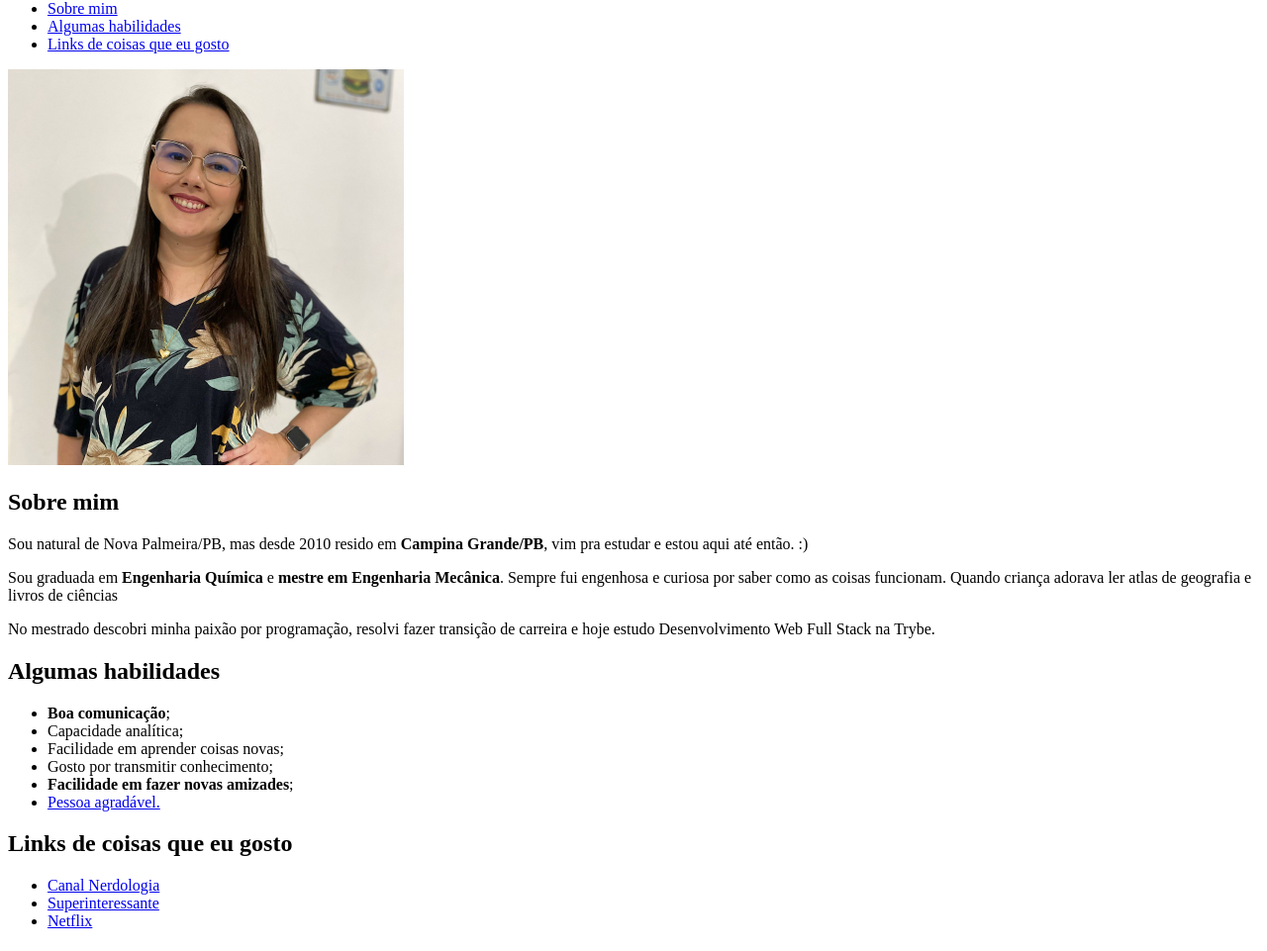
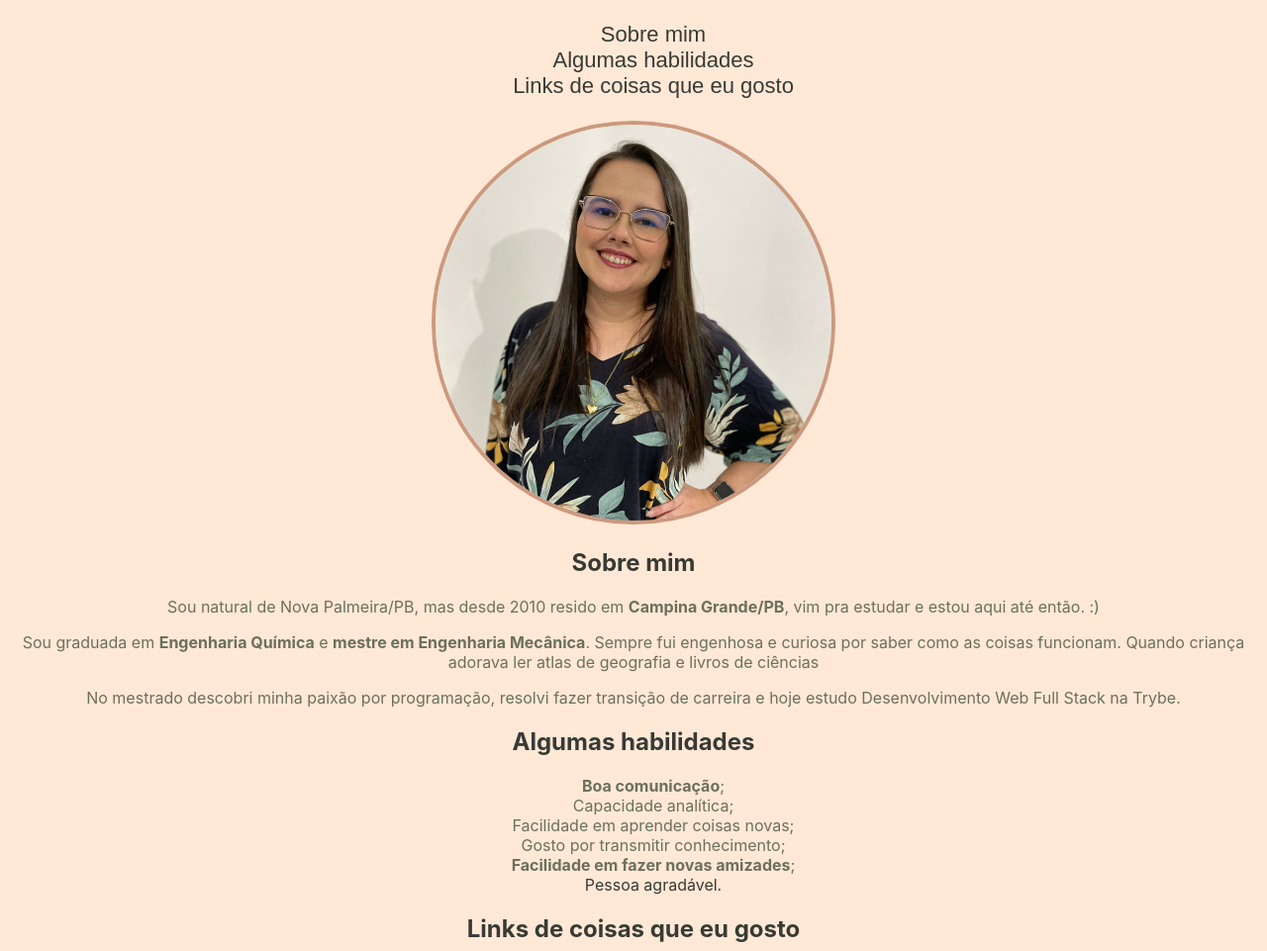
Before and after one commit to tuanamedeiros/tuanamedeiros.github.io, a plain HTML site: page index.html in a window 1280 px wide. Shown: the part 80-1041 px from the top of the page at 99% size. Drawn offline with Linux system fonts and the light colour scheme.

Commit message:
adicionando estilo em css

```diff
--- a/index.html
+++ b/index.html
@@ -5,14 +5,48 @@
     <meta http-equiv="X-UA-Compatible" content="IE=edge">
     <meta name="viewport" content="width=device-width, initial-scale=1.0">
     <title>Portfólio Web Tuana</title>
+    <style>
+        body {
+            background-color: #FFE8D6;
+            font-family: -apple-system, BlinkMacSystemFont, 'Segoe UI', Roboto, Oxygen, Ubuntu, Cantarell, 'Open Sans', 'Helvetica Neue', sans-serif;
+            text-align: center;
+        }
+        p {
+            color: #6B705C
+        }
+        ul {
+            color: #6B705C
+        }
+        h2 {
+            color: #383a34;
+        }
+        a {
+            text-decoration: none;
+            color: #383a34;
+        }
+        .toplist {
+            font-family: fantasy;
+            font-size: 22px;
+        }
+
+        #foto {
+            border-radius: 50%;
+            border: 4px solid #CB997E;
+            border-width: 4px;
+        }
+        h1{
+            background-color: #CB997E;
+            padding: 10px;
+        }
+    </style>
 </head>
 <body>
     <h1>Tuana Maria de Medeiros Costa</h1>
 
-    <ul>
-        <li><a href="#sobremim">Sobre mim</a></li>
-        <li><a href="#habilidades">Algumas habilidades</a></li>
-        <li><a href="#links">Links de coisas que eu gosto</a></li>
+    <ul class="toplist">
+        <a href="#sobremim">Sobre mim</a><br>
+        <a href="#habilidades">Algumas habilidades</a><br>
+        <a href="#links">Links de coisas que eu gosto</a>
     </ul>
 
     <img id="foto" src="foto_perfil.jpeg" alt="Foto de Tuana sorrindo" title="Foto atual" width="400px">
@@ -26,19 +60,19 @@
 
     <h2 id="habilidades">Algumas habilidades</h2>
     <ul>
-        <li><strong>Boa comunicação</strong>;</li>
-        <li>Capacidade analítica;</li>
-        <li>Facilidade em aprender coisas novas;</li>
-        <li>Gosto por transmitir conhecimento;</li>
-        <li><strong>Facilidade em fazer novas amizades</strong>;</li>
-        <li><a href="#foto">Pessoa agradável.</a></li>
+        <strong>Boa comunicação</strong>;<br>
+        Capacidade analítica;<br>
+        Facilidade em aprender coisas novas;<br>
+        Gosto por transmitir conhecimento;<br>
+        <strong>Facilidade em fazer novas amizades</strong>;<br>
+        <a href="#foto">Pessoa agradável.</a>
     </ul>
 
     <h2 id="links">Links de coisas que eu gosto</h2>
     <ul>
-        <li><a href="https://www.youtube.com/channel/UClu474HMt895mVxZdlIHXEA" target="_blank">Canal Nerdologia</a></li>
-        <li><a href="https://super.abril.com.br/" target="_blank">Superinteressante</a></li>
-        <li><a href="https://www.netflix.com/br/" target="_blank">Netflix</a></li>
+        <a href="https://www.youtube.com/channel/UClu474HMt895mVxZdlIHXEA" target="_blank">Canal Nerdologia</a><br>
+        <a href="https://super.abril.com.br/" target="_blank">Superinteressante</a><br>
+        <a href="https://www.netflix.com/br/" target="_blank">Netflix</a>
     </ul>
 
 </body>
```
